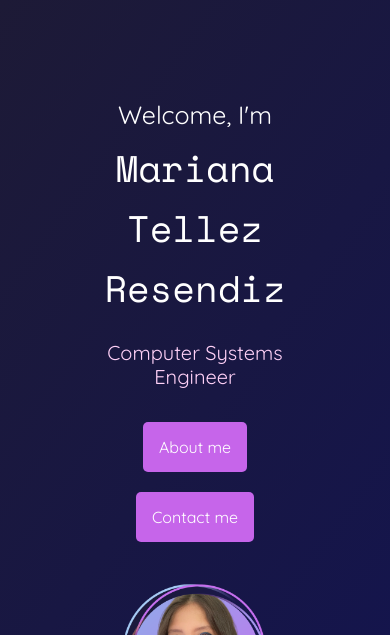
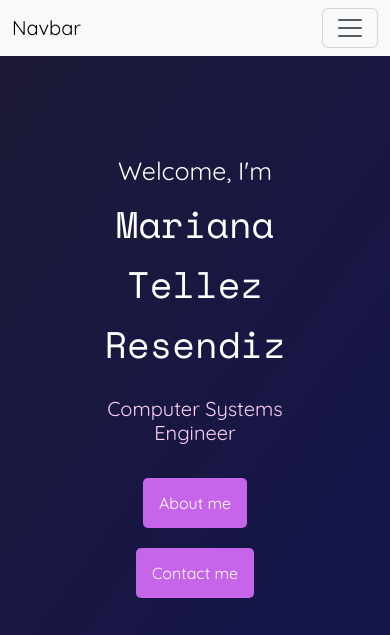
Before and after one commit to MarianaTellezR/mariana-tellez-resendiz-portfolio, a plain HTML site: page index.html in a window 390 px wide. Shown: the top 635 px of the page. Drawn offline with nearby package versions, Linux system fonts and the light colour scheme.

Commit message:
Added navbar

```diff
--- a/index.html
+++ b/index.html
@@ -28,6 +28,30 @@
     />
   </head>
   <body>
+    <!--Navigation Bar-->
+    <nav class="navbar navbar-expand-lg bg-body-tertiary text-center">
+      <div class="container-fluid">
+        <a class="navbar-brand" href="#">Navbar</a>
+        <button
+          class="navbar-toggler"
+          type="button"
+          data-bs-toggle="collapse"
+          data-bs-target="#navbarNavAltMarkup"
+          aria-controls="navbarNavAltMarkup"
+          aria-expanded="false"
+          aria-label="Toggle navigation"
+        >
+          <span class="navbar-toggler-icon"></span>
+        </button>
+        <div class="collapse navbar-collapse" id="navbarNavAltMarkup">
+          <div class="navbar-nav">
+            <a class="nav-link active" aria-current="page" href="#">Home</a>
+            <a class="nav-link" href="#">Features</a>
+            <a class="nav-link" href="#">Pricing</a>
+          </div>
+        </div>
+      </div>
+    </nav>
     <!--Hero Section-->
     <div class="hero-section">
       <div class="row">
--- a/styles/app.css
+++ b/styles/app.css
@@ -61,6 +61,10 @@ p {
   padding: 5px;
   margin-bottom: 5px;
 }
+
+/* NAVBAR */
+
+
 /* HERO SECTION */
 
 .hero-section {
```
